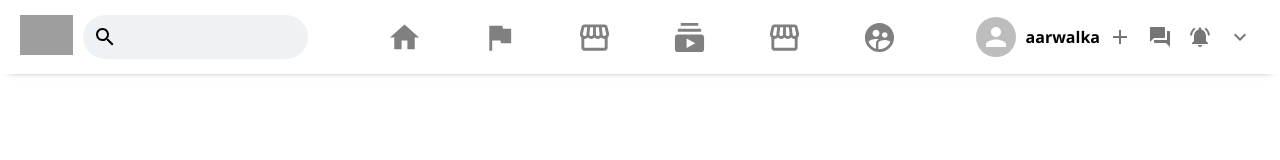
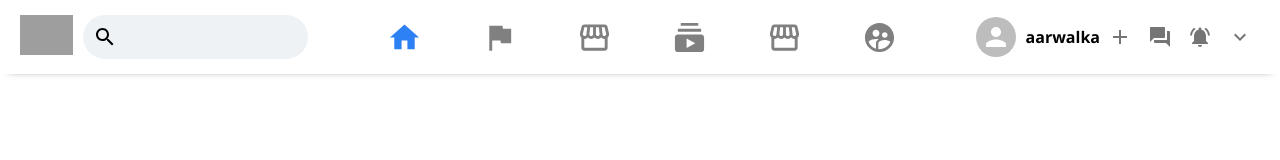
Before and after one commit to anuragarwalkar/facebook-clone, a React (Create React App) app: page / in a window 1280 px wide. Shown: the top 160 px of the page. Built offline with nearby package versions, Linux system fonts and the light colour scheme; grey boxes are pictures that could not be loaded.

Commit message:
created mixins

```diff
--- a/src/Header/Header.js
+++ b/src/Header/Header.js
@@ -28,7 +28,7 @@ function Header() {
         </div>
       </div>
       <div className="header__middle">
-        <div className="header__middle__option">
+        <div className="header__middle__option header__middle__option--active">
           <HomeIcon fontSize="large" />
         </div>
         <div className="header__middle__option">
--- a/src/Header/header.scss
+++ b/src/Header/header.scss
@@ -1,3 +1,5 @@
+@import "../scss/mixins.scss";
+
 .header {
   padding: 15px 20px;
   display: flex;
@@ -44,6 +46,12 @@
       .MuiSvgIcon-root {
         color: grey;
       }
+
+      &--active {
+        .MuiSvgIcon-root {
+          @include bg-color;
+        }
+      }
     }
 
     &__option:hover {
@@ -52,7 +60,7 @@
       border-bottom: none;
 
       .MuiSvgIcon-root {
-        color: #2e81f4;
+        @include bg-color;
       }
     }
   }
--- /dev/null
+++ b/src/scss/mixins.scss
@@ -0,0 +1,3 @@
+@mixin bg-color {
+  color: #2e81f4;
+}
```
Also changed, not shown: src/App.scss (+5 -6 lines).
